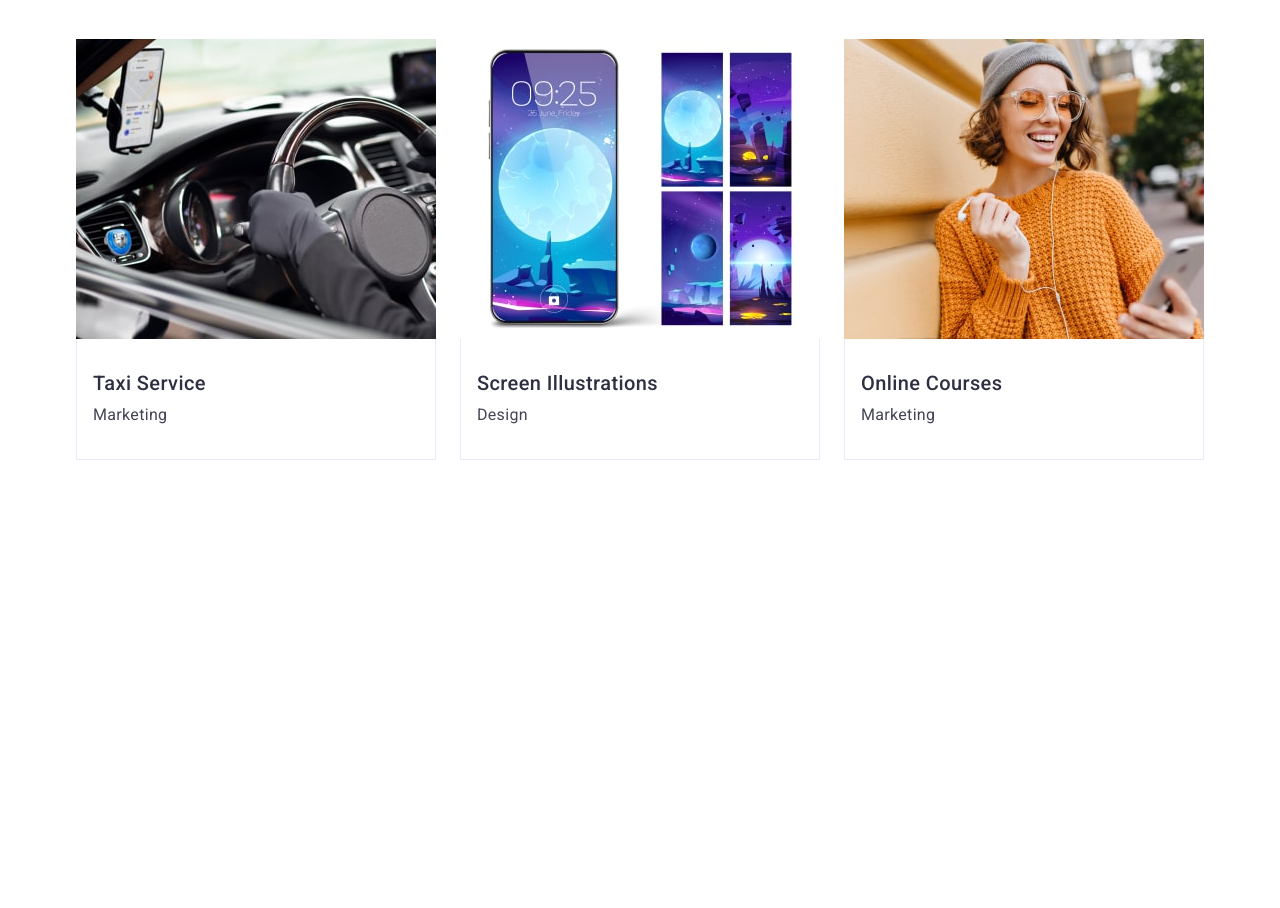
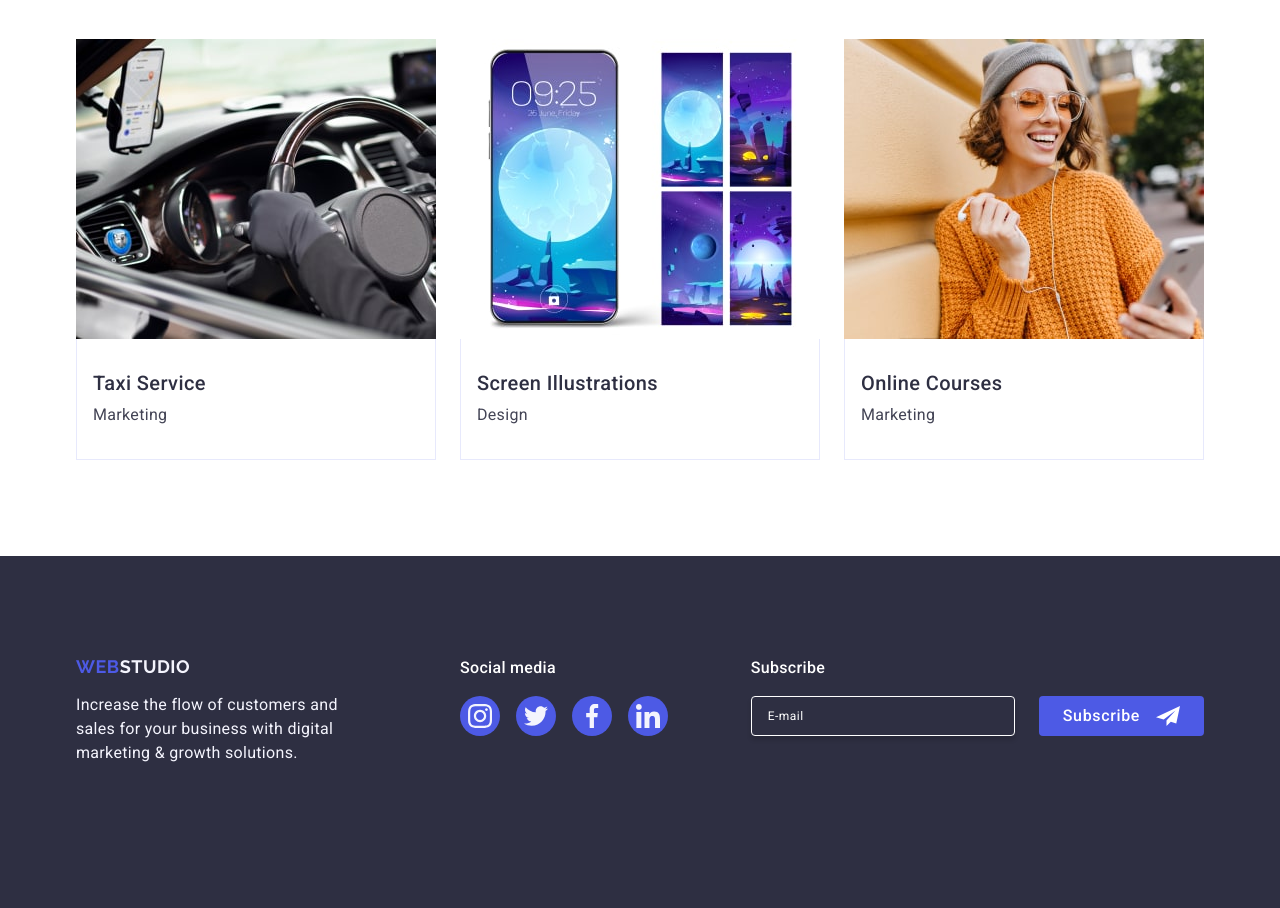
Before and after one commit to ziukoff1985/goit-markup-hw-06, a plain HTML site: page index.html in a window 1280 px wide. Shown: the part 2567-3475 px from the top of the page. Before the commit the page ends 3123 px from the top, so only its background shows below. Drawn offline with nearby package versions, Linux system fonts and the light colour scheme.

Commit message:
add footer adaptive

```diff
--- a/css/styles.css
+++ b/css/styles.css
@@ -865,5 +865,243 @@ button {
   line-height: 1.5;
   letter-spacing: 0.02em;
   color: #434455;
-  /* width: 100%; */
 }
+
+/* FOOTER */
+
+.page-footer {
+  background: #2e2f42;
+  padding-top: 96px;
+  padding-bottom: 96px;
+}
+
+.footer-container {
+  display: flex;
+  flex-wrap: wrap;
+  justify-content: center;
+}
+
+.footer-logo-container {
+  margin-bottom: 72px;
+}
+
+.footer-logo {
+  display: block;
+  margin-bottom: 16px;
+  text-align: center;
+}
+
+.footer-logo .logo-part {
+  color: #f4f4fd;
+}
+
+.footer-text {
+  font-size: 16px;
+  line-height: 1.5;
+  letter-spacing: 0.02em;
+  color: #f4f4fd;
+}
+
+.footer-soc-container {
+  margin-bottom: 72px;
+}
+
+.footer-soc-text {
+  font-weight: 500;
+  font-size: 16px;
+  line-height: 1.5;
+  letter-spacing: 0.02em;
+  color: #fff;
+  margin-bottom: 16px;
+  text-align: center;
+}
+
+.footer-soc-list {
+  display: flex;
+  gap: 16px;
+  justify-content: center;
+}
+
+.footer-soc-item {
+  width: 40px;
+  height: 40px;
+}
+
+.footer-soc-link {
+  transition: background-color 250ms cubic-bezier(0.4, 0, 0.2, 1);
+  width: 100%;
+  height: 100%;
+  display: flex;
+  align-items: center;
+  justify-content: center;
+  flex-direction: row;
+  border-radius: 50%;
+  background-color: #4d5ae5;
+}
+
+.footer-soc-link:hover,
+.footer-soc-link:focus {
+  background-color: #31d0aa;
+}
+
+.footer-soc-icon {
+  fill: #f4f4fd;
+}
+
+.footer-form-text {
+  margin-bottom: 16px;
+  font-weight: 500;
+  font-size: 16px;
+  line-height: 1.5;
+  letter-spacing: 0.02em;
+  color: #ffffff;
+  text-align: center;
+}
+
+.footer-form {
+  display: flex;
+  flex-wrap: wrap;
+  gap: 16px;
+}
+
+.footer-form-input {
+  width: 288px;
+  height: 40px;
+  border: 1px solid #ffffff;
+  background-color: transparent;
+  font-size: 12px;
+  line-height: 2;
+  letter-spacing: 0.04em;
+  padding-left: 16px;
+  box-shadow: 0px 4px 4px rgba(0, 0, 0, 0.15);
+  border-radius: 4px;
+  color: #ffffff;
+  outline: transparent;
+  transition: border-color 250ms cubic-bezier(0.4, 0, 0.2, 1);
+  opacity: 0.3;
+}
+
+.footer-form-input:focus {
+  border-color: #31d0aa;
+}
+
+.footer-form-input::placeholder {
+  color: #ffffff;
+  opacity: 0.6;
+}
+
+.footer-form-button {
+  margin: 0 auto;
+  padding-left: 24px;
+  padding-right: 24px;
+  min-width: 165px;
+  height: 40px;
+  display: flex;
+  justify-content: space-between;
+  align-items: center;
+  font-family: 'Roboto', sans-serif;
+  font-size: 16px;
+  font-weight: 500;
+  line-height: 1.5;
+  letter-spacing: 0.04em;
+  color: #ffffff;
+  cursor: pointer;
+  background-color: #4d5ae5;
+  border: none;
+  border-radius: 4px;
+  transition: background-color 250ms cubic-bezier(0.4, 0, 0.2, 1);
+}
+
+.footer-form-button:hover,
+.footer-form-button:focus {
+  background-color: #31d0aa;
+}
+
+.footer-form-icon {
+  margin-left: 16px;
+  fill: #fff;
+}
+
+@media screen and (min-width: 768px) {
+  .footer-container {
+    padding-left: 108px;
+    padding-right: 164px;
+    gap: 24px;
+    row-gap: 72px;
+  }
+
+  .footer-text {
+    max-width: 264px;
+  }
+
+  .footer-logo-container {
+    margin-bottom: 0;
+  }
+
+  .footer-soc-list {
+    margin-bottom: 0;
+  }
+
+  .footer-form-input {
+    width: 264px;
+  }
+
+  .footer-form {
+    gap: 24px;
+  }
+
+  .footer-form-container {
+    margin-right: auto;
+  }
+
+  .footer-logo {
+    text-align: left;
+  }
+
+  .footer-soc-text {
+    text-align: left;
+  }
+
+  .footer-form-text {
+    text-align: left;
+  }
+}
+
+@media screen and (min-width: 1158px) {
+  .container {
+    max-width: 1158px;
+    padding: 0 15px;
+  }
+
+  .page-footer {
+    padding-top: 100px;
+    padding-bottom: 100px;
+  }
+
+  .footer-container {
+    display: flex;
+    flex-wrap: nowrap;
+    align-items: baseline;
+  }
+
+  .footer-logo-container {
+    margin-right: 120px;
+  }
+
+  .footer-form-container {
+    margin-left: auto;
+    margin-right: 0;
+  }
+
+  .footer-form-input::placeholder {
+    opacity: 1;
+  }
+  .footer-form-input {
+    opacity: 1;
+  }
+
+  .footer-container {
+    gap: 0;
+    row-gap: 0;
+  }
+}
--- a/index.html
+++ b/index.html
@@ -694,7 +694,7 @@
       </section>
     </main>
     <!-- Footer -->
-    <footer class="page-footer hidden">
+    <footer class="page-footer">
       <div class="container footer-container">
         <div class="footer-logo-container">
           <a href="./index.html" class="logo footer-logo"
```
Also changed, not shown: css/styles-old.css (+7 -7 lines).
